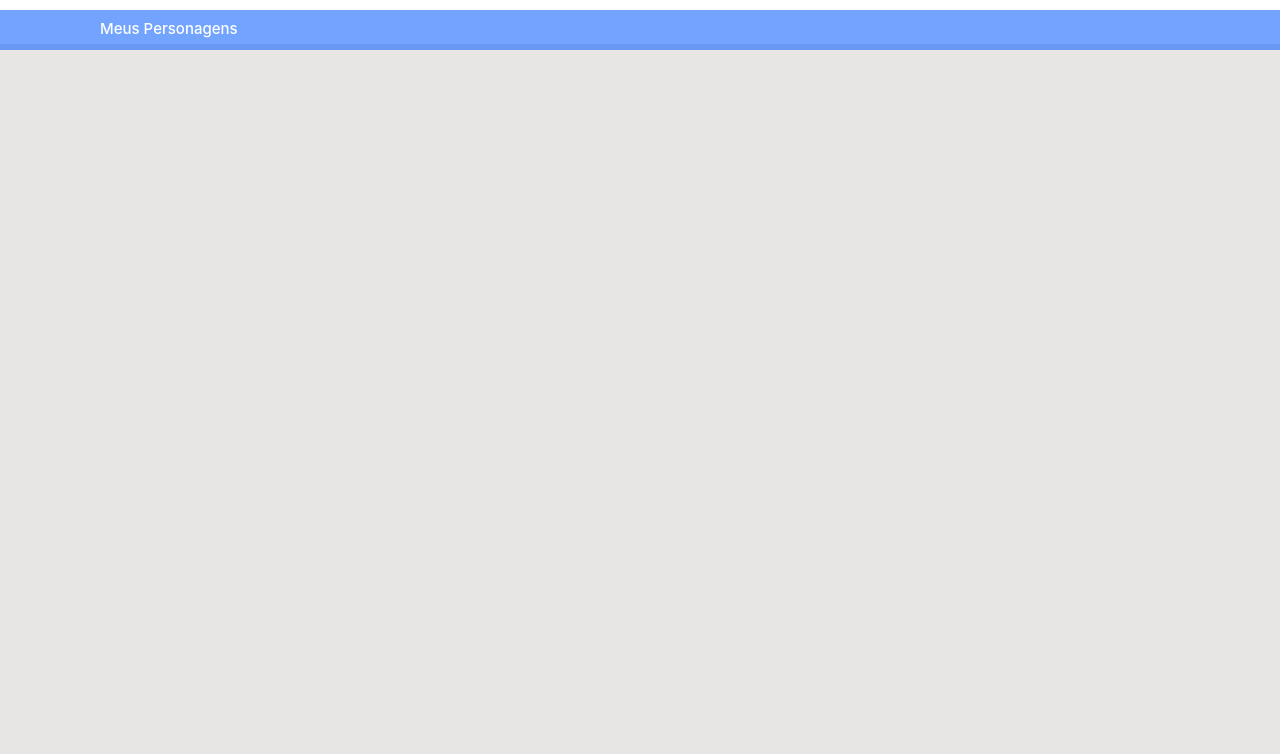
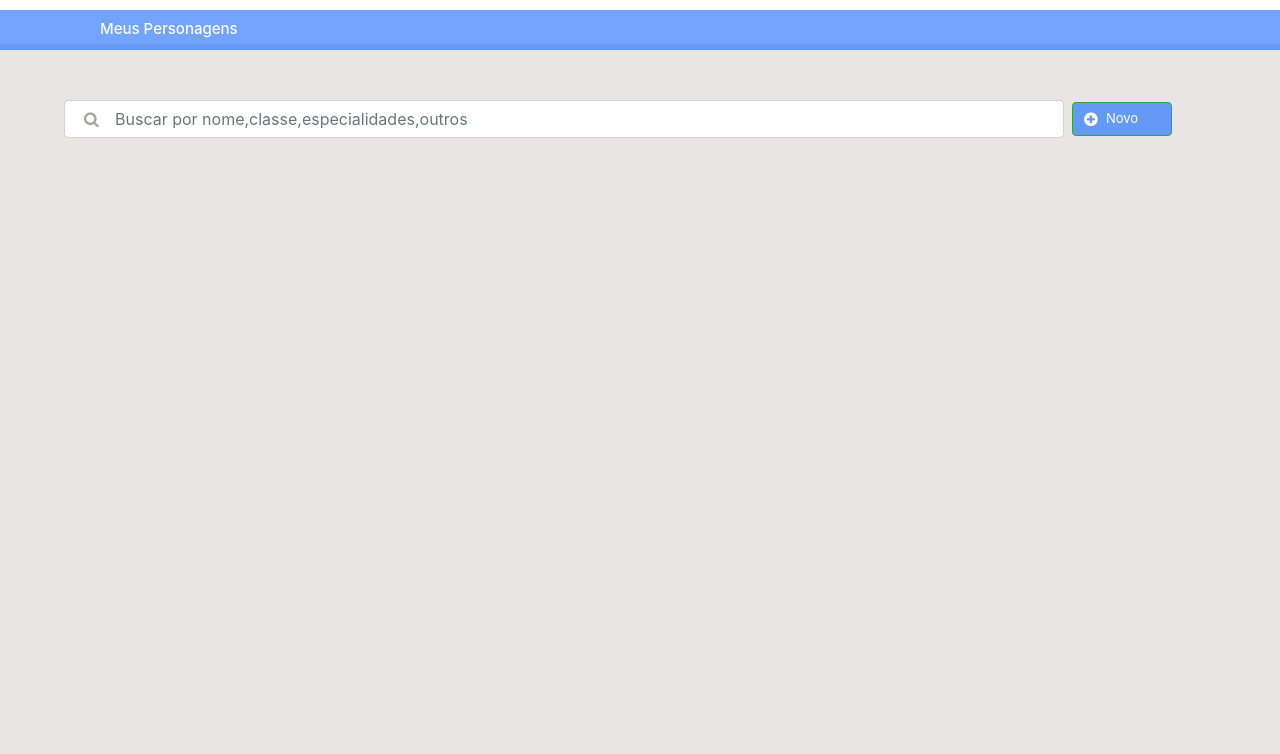
Before and after one commit to mangerona92/herois-nw, a plain HTML site: page index.html in a window 1280 px wide. Shown: the part 46-800 px from the top of the page. Drawn offline with nearby package versions, Linux system fonts and the light colour scheme.

Commit message:
inclusao da barra de pesquisa

```diff
--- a/css/css-listherois.css
+++ b/css/css-listherois.css
@@ -61,3 +61,26 @@
     background-size: cover;
     z-index: -999;
 }
+.form-inline .form-control {
+    display: inline-block;
+    width: auto;
+    vertical-align: middle;
+    width: 1000px;
+    padding-left: 50px;
+}
+.search-edit{
+    position: absolute;
+    margin-left: 20px;
+    color: #a7a1a1;
+}
+.fa-plus-circle{
+    color: white;
+    position: absolute;
+    margin-left: 1020px;
+}
+.btn{
+    color: white;
+    font-size: 13px;
+    width: 100px;
+    background-color: #6499f6;
+}
--- a/index.html
+++ b/index.html
@@ -28,12 +28,20 @@
         <div class="container">
             <div class="row">
                 <div class="col-md-12 col-sm-12 col-12 back-fundo">
+                    <div>
+                        <nav class="navbar navbar-light bg-light">
+                            <form class="form-inline">
+                                <i class="fa fa-search search-edit" aria-hidden="true"></i>
+                                <input class="form-control mr-sm-2"  type="search"  placeholder="Buscar por nome,classe,especialidades,outros" aria-label="Search">
+                                <button class="btn btn-outline-success my-2 my-sm-0" type="submit">Novo</button>
+                                <i class="fa fa-plus-circle" aria-hidden="true"></i>
+                            </form>
+                        </nav>
+                    </div>
 
                 </div>
             </div>
 
         </div>
-
-
 </body>
 </html>
```
